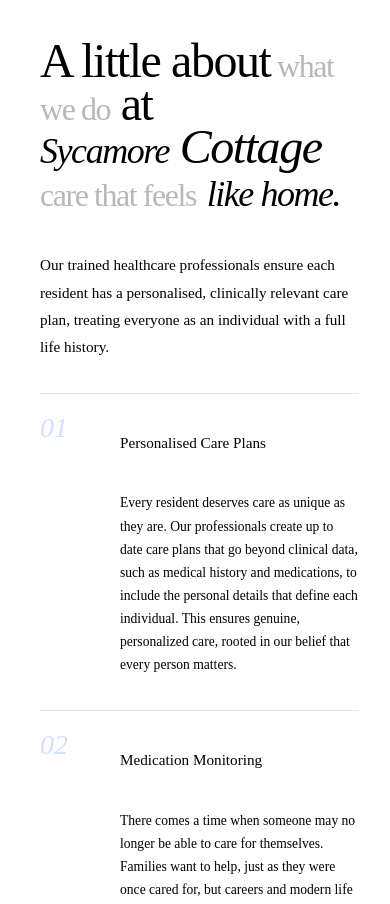
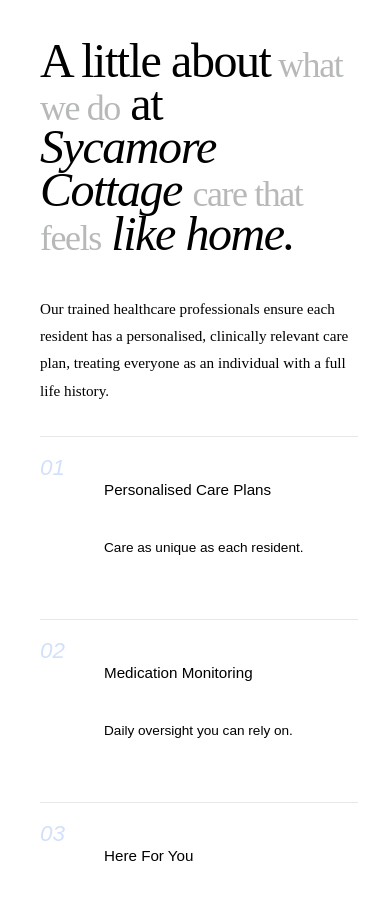
Before and after one commit to Po0mi/sycamore-cottage, a Next.js app: page /Home in a window 390 px wide. Shown: the part 1080-1984 px from the top of the page. Built offline with nearby package versions, Linux system fonts and the light colour scheme; grey boxes are pictures that could not be loaded.

Commit message:
Refactor code structure for improved readability and maintainability

```diff
--- a/components/About.scss
+++ b/components/About.scss
@@ -78,23 +78,22 @@
 
 .about-heading {
   font-family: var(--font-display);
-  font-size: clamp(2.25rem, 5.5vw, 6rem);
+  font-size: clamp(2.25rem, 5.5vw, 5.5rem);
   font-weight: 400;
   line-height: 0.9;
   letter-spacing: -0.03em;
   color: var(--ink);
   max-width: 80%;
-}
 
-.about-heading em {
-  font-style: italic;
-  color: var(--blue);
-  font-size: clamp(2.25rem, 5.5vw, 6rem);
+  em {
+    font-style: italic;
+    color: var(--blue);
+  }
 }
 
 .about-heading-faded {
   color: rgba(17, 19, 24, 0.3);
-  font-size: clamp(2rem, 5.5vw, 4rem);
+  font-size: clamp(2.25rem, 5.5vw, 3.5rem);
 }
 
 .about-heading-ghost {
@@ -108,13 +107,13 @@
   font-weight: 300;
   line-height: 1.8;
   color: var(--ink);
-  max-width: 90ch;
+  max-width: 80ch;
   margin-bottom: clamp(2rem, 5vw, 2.5rem);
   position: relative;
   z-index: 2;
 }
 
-// ── Features — ruled row layout ────────
+// ── Features — accordion ───────────────
 .about-features {
   display: flex;
   flex-direction: column;
@@ -123,24 +122,67 @@
   z-index: 2;
 }
 
+// ── Each accordion item ────────────────
 .about-feature-item {
-  display: grid;
-  grid-template-columns: 120px 1fr;
-  gap: 0;
-  padding: 1.25rem 0;
-  padding-left: 0;
   border-top: 1px solid rgba(17, 19, 24, 0.1);
-  position: relative;
 
   &:last-child {
     border-bottom: 1px solid rgba(17, 19, 24, 0.1);
   }
 
-  &::before {
-    display: none;
+  // Active state — blue top rule
+  &.is-open {
+    .about-feature-trigger {
+      &::before {
+        opacity: 1;
+      }
+    }
+
+    .about-feature-title {
+      color: var(--blue);
+    }
+
+    .about-feature-short {
+      opacity: 0;
+      max-height: 0;
+      margin-top: 0;
+    }
+
+    .about-feature-toggle-icon {
+      &::after {
+        transform: scaleY(0);
+      }
+    }
+
+    .about-feature-body {
+      grid-template-rows: 1fr;
+      padding-bottom: 1.25rem;
+    }
   }
 }
 
+// ── Trigger button ─────────────────────
+.about-feature-trigger {
+  width: 100%;
+  display: grid;
+  grid-template-columns: 120px 1fr 32px;
+  align-items: start;
+  gap: 0;
+  padding: 1.25rem 0;
+  background: none;
+  border: none;
+  cursor: pointer;
+  text-align: left;
+  position: relative;
+
+  &:focus-visible {
+    outline: 2px solid var(--blue);
+    outline-offset: 2px;
+    border-radius: 2px;
+  }
+}
+
+// ── Index number ───────────────────────
 .about-feature-index {
   font-family: var(--font-display);
   font-size: 1.75rem;
@@ -148,25 +190,102 @@
   color: rgba(37, 99, 235, 0.2);
   line-height: 1;
   flex-shrink: 0;
+  transition: color var(--transition);
 }
 
-.about-feature-content {
+// ── Header: title + short line ─────────
+.about-feature-header {
   display: flex;
   flex-direction: column;
-  gap: 0.35rem;
+  gap: 0.3rem;
+  padding-top: 0.15rem;
 }
 
 .about-feature-title {
   font-size: 0.95rem;
-  color: var(--blue);
-  font-weight: 400;
+  color: var(--ink);
+  font-weight: 500;
+  line-height: 1.3;
+  transition: color var(--transition);
+}
+
+.about-feature-short {
+  font-size: 0.85rem;
+  font-weight: 300;
+  color: var(--gray-400);
+  line-height: 1.5;
+  max-height: 2rem;
+  opacity: 1;
+  overflow: hidden;
+  transition:
+    opacity var(--transition),
+    max-height var(--transition),
+    margin-top var(--transition);
+}
+
+// ── Toggle icon ────────────────────────
+.about-feature-toggle {
+  display: flex;
+  align-items: center;
+  justify-content: center;
+  padding-top: 0.35rem;
+}
+
+.about-feature-toggle-icon {
+  position: relative;
+  width: 12px;
+  height: 12px;
+  flex-shrink: 0;
+
+  // Horizontal bar (always visible)
+  &::before {
+    content: "";
+    position: absolute;
+    top: 50%;
+    left: 0;
+    width: 100%;
+    height: 1px;
+    background: var(--ink);
+    transform: translateY(-50%);
+  }
+
+  // Vertical bar (hidden when open)
+  &::after {
+    content: "";
+    position: absolute;
+    top: 0;
+    left: 50%;
+    width: 1px;
+    height: 100%;
+    background: var(--ink);
+    transform: translateX(-50%) scaleY(1);
+    transition: transform var(--transition);
+  }
+}
+
+// ── Expandable body ────────────────────
+.about-feature-body {
+  display: grid;
+  grid-template-rows: 0fr;
+  transition:
+    grid-template-rows 0.35s cubic-bezier(0.4, 0, 0.2, 1),
+    padding-bottom 0.35s cubic-bezier(0.4, 0, 0.2, 1);
+  padding-bottom: 0;
+  overflow: hidden;
+
+  // Inner wrapper needed for grid row animation
+  & > * {
+    overflow: hidden;
+  }
 }
 
 .about-feature-desc {
   font-size: 0.85rem;
-  line-height: 1.7;
+  line-height: 1.8;
   color: var(--gray-700);
   font-weight: 300;
+  padding-left: 120px;
+  padding-right: 2rem;
 }
 
 // ─────────────────────────────────────────
@@ -181,9 +300,11 @@
     font-size: 1.1rem;
   }
 
+  .about-feature-short,
   .about-feature-desc {
     font-size: 0.9rem;
   }
+
   .about-image-inner {
     height: 110%;
   }
@@ -217,7 +338,20 @@
     max-width: 100%;
   }
 
-  .about-feature-item {
-    grid-template-columns: 80px 1fr;
+  .about-feature-trigger {
+    grid-template-columns: 64px 1fr 28px;
+
+    &::before {
+      left: -clamp(1.5rem, 5vw, 3.5rem);
+    }
+  }
+
+  .about-feature-index {
+    font-size: 1.4rem;
+  }
+
+  .about-feature-desc {
+    padding-left: 64px;
+    padding-right: 0.5rem;
   }
 }
--- a/components/About.tsx
+++ b/components/About.tsx
@@ -1,48 +1,56 @@
 "use client";
 
 import Image from "next/image";
+import { useState } from "react";
 import Elder from "@/assets/old-person.webp";
 import useAboutAnimation from "@/hooks/useAboutAnimation";
 import "./About.scss";
 
 interface Feature {
   title: string;
+  short: string;
   desc: string;
 }
 
 const FEATURES: Feature[] = [
   {
     title: "Personalised Care Plans",
-    desc: "Every resident deserves care as unique as they are. Our professionals create up to date care plans that go beyond clinical data, such as medical history and medications, to include the personal details that define each individual. This ensures genuine, personalized care, rooted in our belief that every person matters.",
+    short: "Care as unique as each resident.",
+    desc: "Our professionals create up-to-date care plans that go beyond clinical data, medical history and medications, to include the personal details that define each individual. Genuine, personalised care rooted in our belief that every person matters.",
   },
   {
     title: "Medication Monitoring",
-    desc: "There comes a time when someone may no longer be able to care for themselves. Families want to help, just as they were once cared for, but careers and modern life can make this difficult. Sycamore Cottage provides the support retirees and their families need, including Medication Monitoring services we are happy to offer.",
+    short: "Daily oversight you can rely on.",
+    desc: "There comes a time when someone may no longer be able to care for themselves. Sycamore Cottage provides the support retirees and their families need, including comprehensive Medication Monitoring so nothing is ever missed.",
   },
   {
     title: "Here For You",
-    desc: "We provide residents with empathy and genuine support year-round. Moving somewhere new can feel daunting, so we make every person's experience special. There's always something exciting to look forward to at Sycamore Cottage, and that's just one thing that sets us apart. We love creating opportunities for residents to make new memories and friends.",
+    short: "Empathy and warmth, every day.",
+    desc: "Moving somewhere new can feel daunting, so we make every person's experience special. There's always something to look forward to at Sycamore Cottage, new memories, new friendships, and a home that genuinely feels like yours.",
   },
   {
     title: "Experienced Staff",
-    desc: "Our Registered Manager Anna and the team at Sycamore Cottage are caring, joyous, and dedicated. We believe our responsibility goes beyond a safe environment to creating a joyful one. Our staff will treat your loved ones like family, setting us apart from the clinical feel of some larger care homes.",
+    short: "A team that treats you like family.",
+    desc: "Our Registered Manager Anna and the team are caring, joyous, and dedicated. We believe our responsibility goes beyond a safe environment to creating a joyful one, setting us apart from the clinical feel of larger care homes.",
   },
 ];
 
 const About = () => {
   const { sectionRef } = useAboutAnimation();
+  const [openIndex, setOpenIndex] = useState<number | null>(null);
+
+  const toggle = (i: number) => setOpenIndex(openIndex === i ? null : i);
 
   return (
     <section className="about" id="about" ref={sectionRef}>
       <div className="about-image-bleed">
         <div className="about-image-inner">
-          <Image src={Elder} alt="Elderly person" fill />
+          <Image src={Elder} alt="Elderly resident at Sycamore Cottage" fill />
         </div>
       </div>
 
       <div className="about-label">
-        <span className="about-label-line" />
-        <span className="about-label-text">Living & Thriving</span>
+        <span className="about-label-text">Living &amp; Thriving</span>
       </div>
 
       <div className="about-heading-wrap">
@@ -64,17 +72,36 @@ const About = () => {
       </p>
 
       <div className="about-features">
-        {FEATURES.map(({ title, desc }, i) => (
-          <div key={title} className="about-feature-item">
+        {FEATURES.map(({ title, short, desc }, i) => {
+          const isOpen = openIndex === i;
+          return (
+            <div
+              key={title}
+              className={`about-feature-item${isOpen ? " is-open" : ""}`}
+            >
+              <button
+                className="about-feature-trigger"
+                onClick={() => toggle(i)}
+                aria-expanded={isOpen}
+              >
                 <span className="about-feature-index">
                   {String(i + 1).padStart(2, "0")}
                 </span>
-            <div className="about-feature-content">
+                <div className="about-feature-header">
                   <h4 className="about-feature-title">{title}</h4>
+                  <p className="about-feature-short">{short}</p>
+                </div>
+                <span className="about-feature-toggle" aria-hidden="true">
+                  <span className="about-feature-toggle-icon" />
+                </span>
+              </button>
+
+              <div className="about-feature-body" aria-hidden={!isOpen}>
                 <p className="about-feature-desc">{desc}</p>
               </div>
             </div>
-        ))}
+          );
+        })}
       </div>
     </section>
   );
```
Also changed, not shown: components/Residents.scss (+78 -26 lines), components/Residents.tsx (+21 -5 lines), components/Testimonials.scss (+94 -123 lines), components/Testimonials.tsx (+21 -27 lines), assets/old-man.webp (added). Lines whose indentation alone changed are shown as unchanged.
